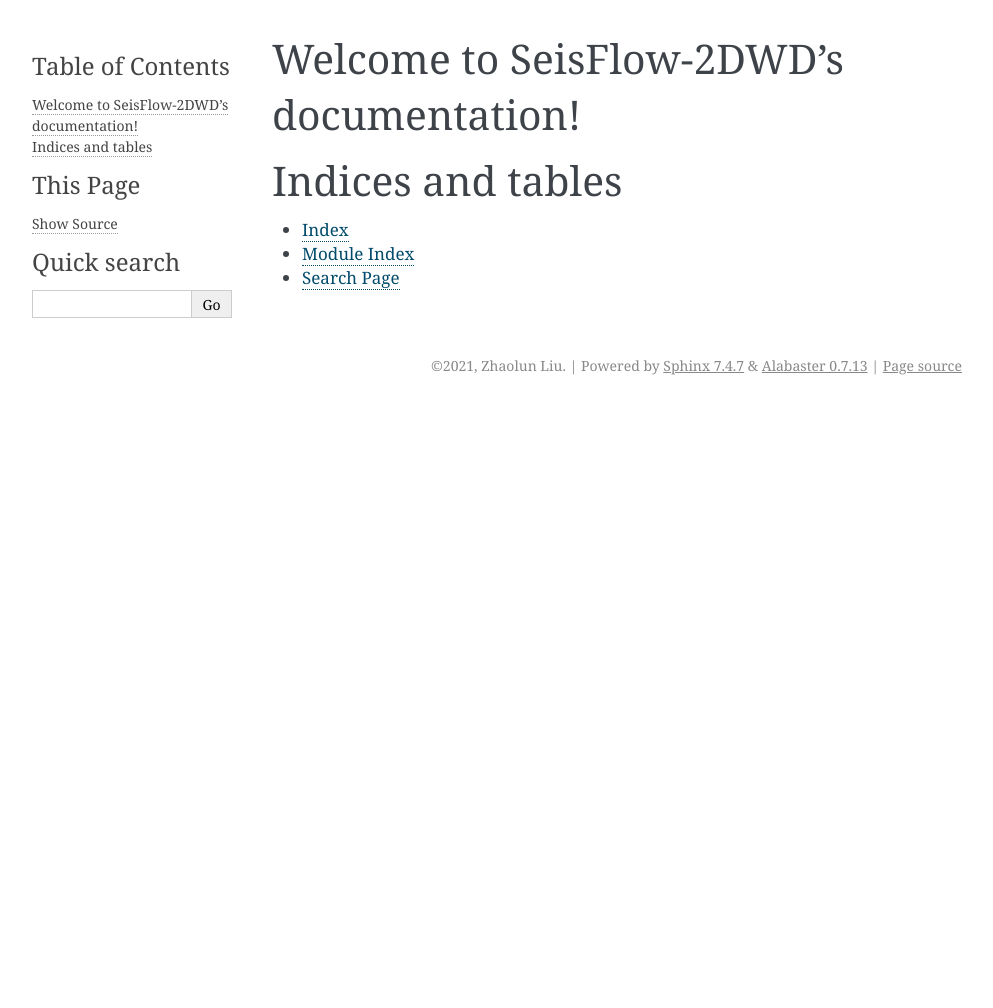
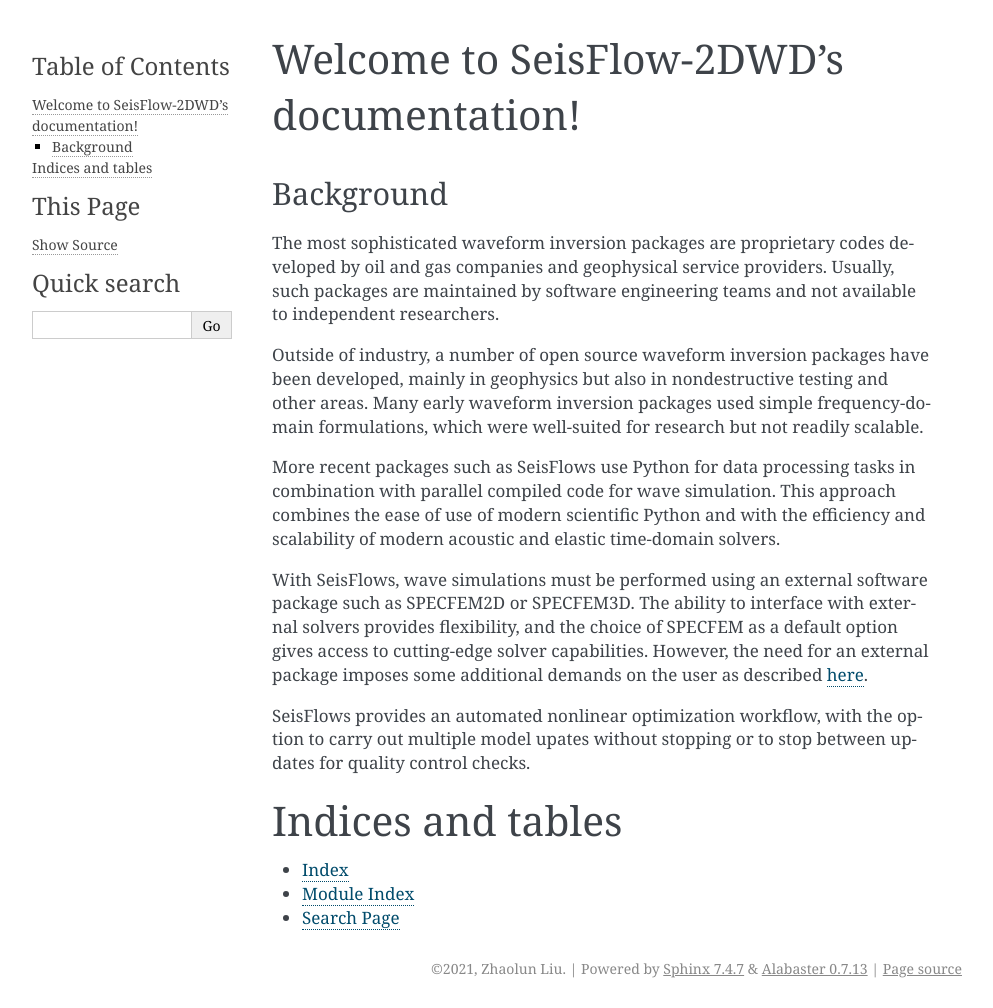
Before and after one commit to Zhaolun-Liu/SeisFlows-2DWD, a Sphinx documentation site: the page built from docs/source/index.rst, in a window 1280 px wide. Shown: the whole page, without its empty margins (148-1141 px from the left). Built offline with Sphinx 7.4.7, drawn with Linux system fonts in a browser that asks for light colours; before the commit the page ends 900 px from its top, so only the background shows below that.

Commit message:
init doc

```diff
--- a/docs/source/index.rst
+++ b/docs/source/index.rst
@@ -5,6 +5,20 @@
 
 Welcome to SeisFlow-2DWD's documentation!
 =========================================
+
+Background
+----------
+The most sophisticated waveform inversion packages are proprietary codes developed by oil and gas companies and geophysical service providers.  Usually, such packages are maintained by software engineering teams and not available to independent researchers.
+
+Outside of industry, a number of open source waveform inversion packages have been developed, mainly in geophysics but also in nondestructive testing and other areas. Many early waveform inversion packages used simple frequency-domain formulations, which were well-suited for research but not readily scalable.
+
+More recent packages such as SeisFlows use Python for data processing tasks in combination with parallel compiled code for wave simulation.  This approach combines the ease of use of modern scientific Python and with the efficiency and scalability of modern acoustic and elastic time-domain solvers.
+
+With SeisFlows, wave simulations must be performed using an external software package such as SPECFEM2D or SPECFEM3D. The ability to interface with external solvers provides flexibility, and the choice of SPECFEM as a default option gives access to cutting-edge solver capabilities. However, the need for an external package imposes some additional demands on the user as described `here <http://seisflows.readthedocs.io/en/latest/instructions_remote.html#creating-your-own-examples>`_.
+
+SeisFlows provides an automated nonlinear optimization workflow, with the option to carry out multiple model upates without stopping or to stop between updates for quality control checks.
+
+
 
 .. toctree::
    :maxdepth: 2
```
